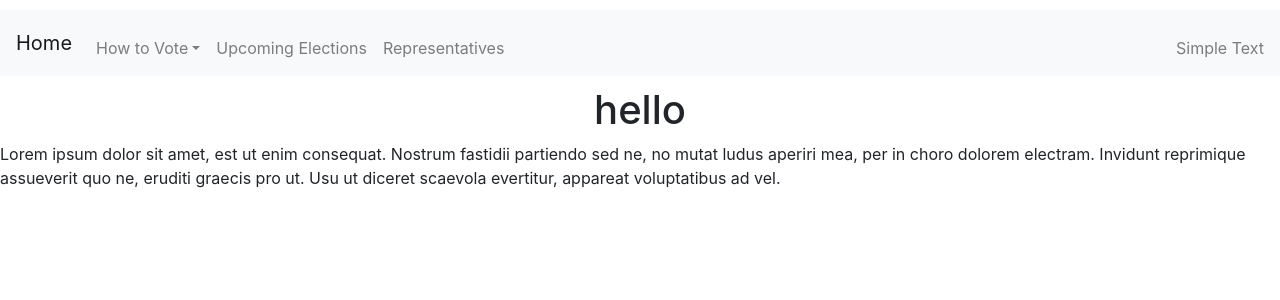
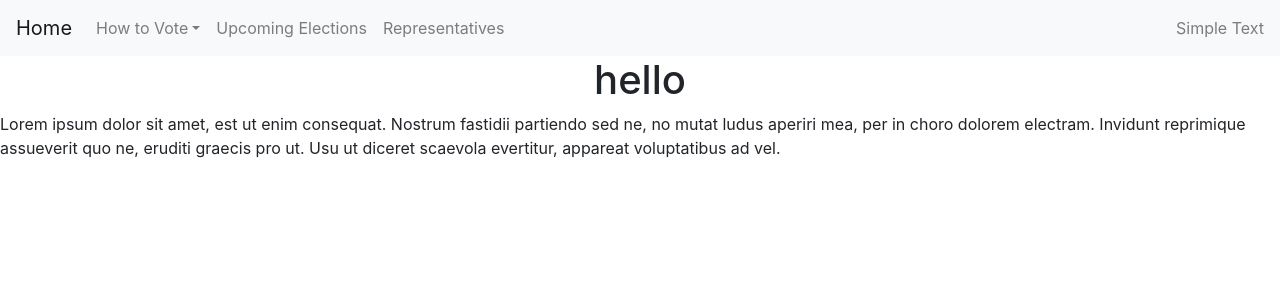
Before and after one commit to Sal-C/YO-I-AM-GONNA-VOTE, a React (Create React App) app in the folder client/: page / in a window 1280 px wide. Shown: the top 300 px of the page. Built offline with nearby package versions, Linux system fonts and the light colour scheme.

Commit message:
fixed repSearch margin styling

```diff
--- a/client/src/components/RepresentativeCard/index.css
+++ b/client/src/components/RepresentativeCard/index.css
@@ -1,7 +1,7 @@
-div{
+/* div{
     margin: auto;
     margin-top: 10px;
-}
+} */
 
 .hide{
     display: none;
```
